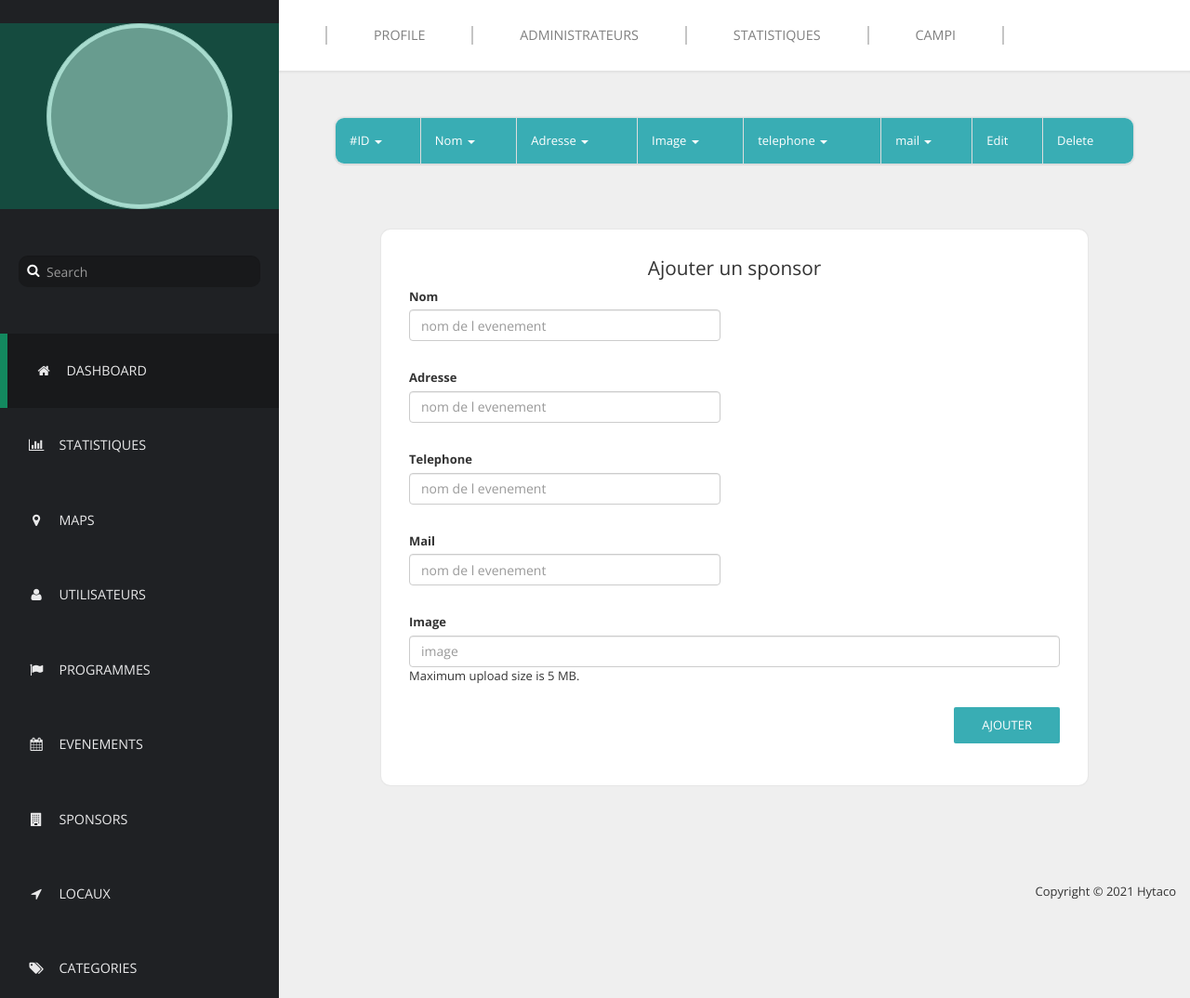
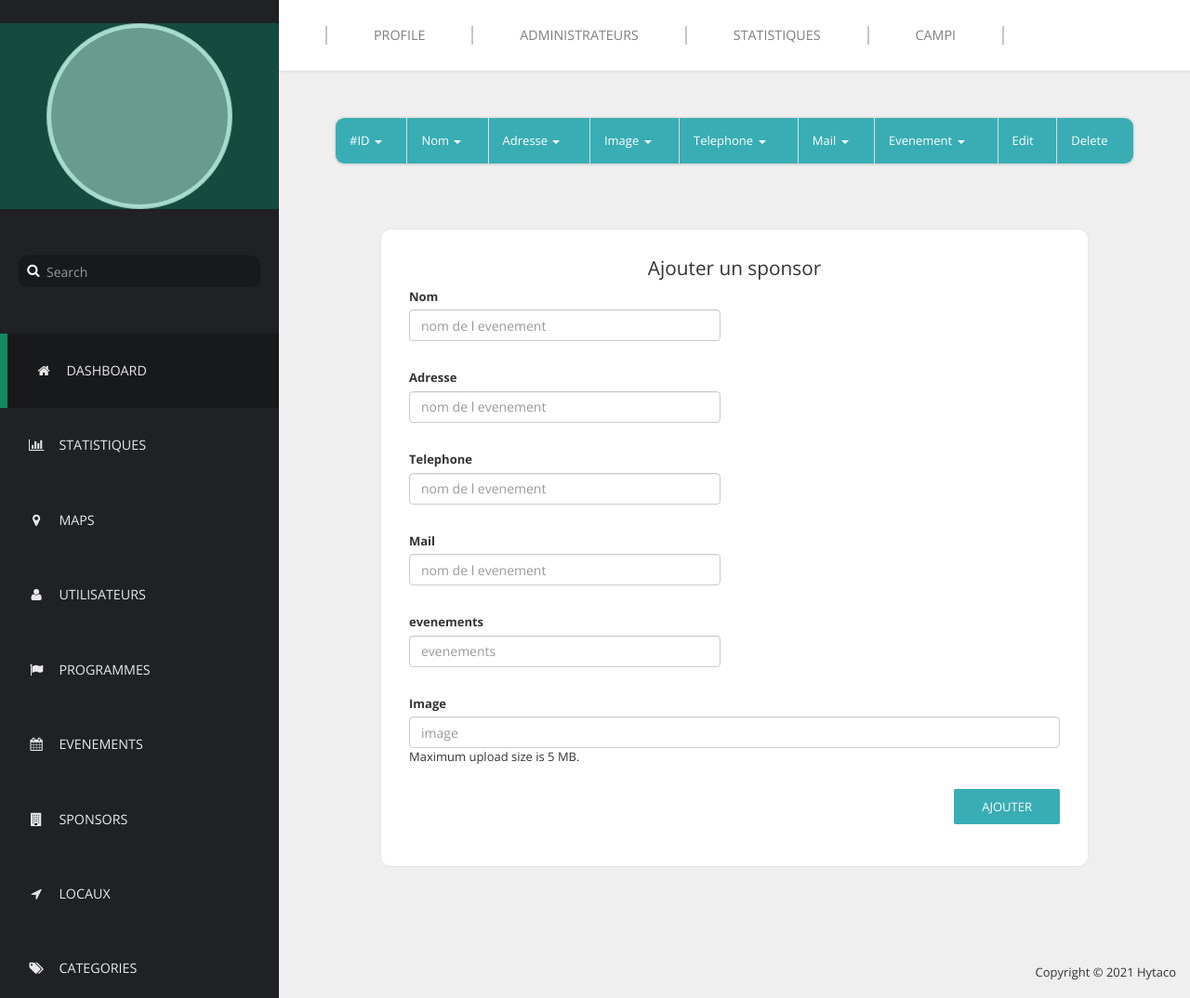
Before and after one commit to OmarHeni/Hytaco, a Symfony app: template templates/back/sponsors.html.twig in a window 1280 px wide. Shown: the top 1074 px of the page at 93% size. Run offline with Twig, Linux system fonts and the light colour scheme; the template is opened without the code that fills it, so the values that code supplies are empty; form fields are guessed from the names that the template uses; some libraries are stand-ins or nearby versions; grey boxes are pictures that could not be loaded.

Commit message:
taherbekriiii

```diff
--- a/src/Controller/ProduitsController.php
+++ b/src/Controller/ProduitsController.php
@@ -67,7 +67,6 @@ class ProduitsController extends AbstractController
     {
         $produits=new Produits();
         $user=$this->getUser();
-       // $fournisseur=$this->getDoctrine()->getManager()->getRepository(Produits::class)->findBy($role);
         $form=$this->createForm(ProduitsType::class,$produits);
         $en=$this->getDoctrine()->getManager()->getRepository(Produits::class)->findAll();
         $form->handleRequest($request);
--- a/src/Controller/SponsorsController.php
+++ b/src/Controller/SponsorsController.php
@@ -45,6 +45,7 @@ class SponsorsController extends AbstractController
         $user=$this->getUser();
         $en=$this->getDoctrine()->getManager()->getRepository(Sponsors::class)->findAll();
         $sponsors=new Sponsors();
+        $sponsors->getEvenements($this->getUser());
         $form=$this->createForm(SponsorsType::class , $sponsors);
         $form->handleRequest($request);
         if ($form->isSubmitted()&& $form->isValid()){
--- a/templates/back/alertes.html.twig
+++ b/templates/back/alertes.html.twig
@@ -120,7 +120,7 @@
                             <td> {{ a.service }}</td>
                             <td> {{ a.rapport }}</td>
                             <td> {{ a.mail }}</td>
-                            <td><a href={{  path("deletealertes",{'id':a.id})}}>Delete</a></td>
+                            <td><a onclick="return confirm('Voulez vous vraiment supprimer cet alerts');" href={{  path("deletealertes",{'id':a.id})}}>Delete</a></td>
                         </tr>
                         {% endfor %}
 
--- a/templates/back/categories.html.twig
+++ b/templates/back/categories.html.twig
@@ -111,7 +111,7 @@
                             <td><img style="height: 200px; width: 200px" src="images/properties/{{ c.imageName }}" alt="Bicycle" class="img-circle img-thumbnail"></td>
                             <td>{{ c.description }}</td>
                             <td><a href="/ModifierCategories/{{c.id}}" class="templatemo-edit-btn">Edit</a></td>
-                            <td><a href={{  path("supprimerc",{'id':c.id})}}>Delete</a></td>
+                            <td><a onclick="return confirm('Voulez vous vraiment supprimer cette categorie');"  href= {{  path("supprimerc",{'id':c.id})}}>Delete</a></td>
                         </tr>
                         {% endfor %}
 
--- a/templates/back/reclamations.html.twig
+++ b/templates/back/reclamations.html.twig
@@ -109,7 +109,7 @@
                                 <td> {{ r.description }}</td>
                                 <td></td>
                                 <td><a href="/ModifierReclamations/{{r.id}}" class="templatemo-edit-btn">Edit</a></td>
-                                <td><a href={{  path("deletereclamations",{'id':r.id})}}>Delete</a></td>
+                                <td><a onclick="return confirm('Voulez vous vraiment supprimer cette reclamation');" href={{  path("deletereclamations",{'id':r.id})}}>Delete</a></td>
                             </tr>
                         {% endfor %}
                     </table>
--- a/templates/back/sponsors.html.twig
+++ b/templates/back/sponsors.html.twig
@@ -97,8 +97,9 @@
                             <td><a href="" class="white-text templatemo-sort-by">Nom <span class="caret"></span></a></td>
                             <td><a href="" class="white-text templatemo-sort-by">Adresse <span class="caret"></span></a></td>
                             <td><a href="" class="white-text templatemo-sort-by">Image <span class="caret"></span></a></td>
-                            <td><a href="" class="white-text templatemo-sort-by">telephone <span class="caret"></span></a></td>
-                            <td><a href="" class="white-text templatemo-sort-by">mail <span class="caret"></span></a></td>
+                            <td><a href="" class="white-text templatemo-sort-by">Telephone <span class="caret"></span></a></td>
+                            <td><a href="" class="white-text templatemo-sort-by">Mail <span class="caret"></span></a></td>
+                            <td><a href="" class="white-text templatemo-sort-by">Evenement <span class="caret"></span></a></td>
 
                             <td>Edit</td>
                             <td>Delete</td>
@@ -112,8 +113,9 @@
                             <td><img style="height: 200px; width: 200px" src="images/properties/{{ f.imageName }}" alt="Bicycle" class="img-circle img-thumbnail"></td>
                             <td>{{ f.numero }}</td>
                             <td>{{ f.mail }}</td>
+                            <td>{{ f.evenements }}</td>
                             <td><a href="/ModifierSponsors/{{f.id}}" class="templatemo-edit-btn">Edit</a></td>
-                            <td><a href={{  path("suppression",{'id':f.id})}}>Delete</a></td>
+                            <td><a onclick="return confirm('Voulez vous vraiment supprimer ce sponsor');" href={{  path("suppression",{'id':f.id})}}>Delete</a></td>
                         </tr>
                         {% endfor %}
                     </table>
@@ -158,6 +160,14 @@
                         </div>
                     </div>
 
+
+                    <div class="row form-group">
+                        <div class="col-lg-6 col-md-6 form-group">
+                            <label class="control-label templatemo-block">evenements</label>
+                            {#  <option value="html">evenements</option>>#}
+                            {{ form_widget(form.evenements,{'attr': {'class': 'form-control','placeholder':'evenements'}}) }}
+                        </div>
+                    </div>
                     <div class="row form-group">
                         <div class="col-lg-12">
                             <label class="control-label templatemo-block">Image</label>
```
Also changed, not shown: src/Form/EvenementsType.php (+6 -4 lines), src/Form/SponsorsType.php (+4 -4 lines), templates/back/evenements.html.twig (+11 -1 lines), public/images/properties/17951593-1366221973438095-8835305756838339472-n-6047f87a77d95970423761.jpg (deleted).
